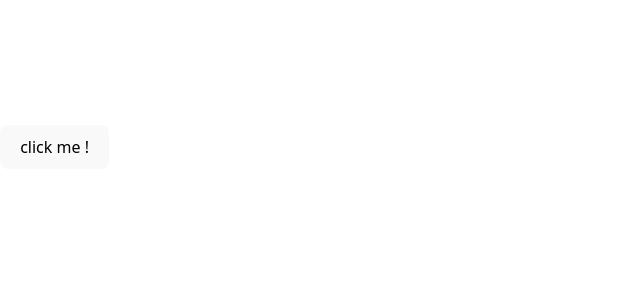
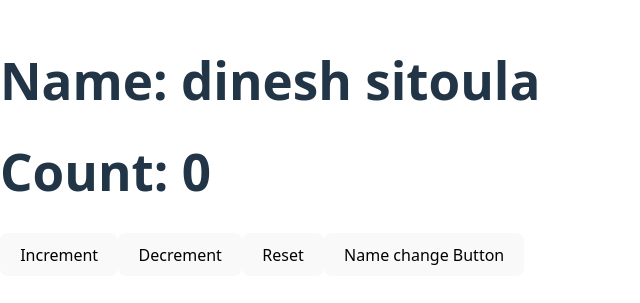
Before and after one commit to dineshctoula/react-Tutorial, a React (Vite) app: page / in a window 1280 px wide. Shown: the part 253-556 px from the top of the page, without its empty margins (0-640 px from the left). Built offline with nearby package versions, Linux system fonts and the light colour scheme.

Commit message:
state in ReactJs

```diff
--- a/src/App.jsx
+++ b/src/App.jsx
@@ -1,100 +1,47 @@
-// // function App() {
-// //   const name = "dinesh";
+import { useState } from "react";
 
-// //   let a = 10;
-// //   let b = 20;
+function App() {
 
-// //   let isLoggedIn = true;
-
-
-// //   let user={
-// //     name:"dinesh",
-// //     age:23,
-// //   };
-// //   // user bhanney chae object ho
-
-
-// //   // array
-// //   let fruits=["apple", "banana","orange"];
-
-
-
-// //   // js function
-// //   function add(x,y){
-// //     return x+y;
-// //   }
-
-// //   return (
-// //     <div>
-// //       <h1> My react App: {name}</h1>
-// //       <p>A + B is {a + b}</p>
-
-// //       {/* is logged in bhaneko chae conditional rendering using ternary operator  */}
-// //       <p>{isLoggedIn ? "welcome back!" : "please log in"}</p>
-
-
-// //       <p>{isLoggedIn && "you are logged in" }</p>
-
-// //       <p>{user.name} is {user.age} years old</p>
-
-// //       <p>{fruits[1]} is my favourite fruits </p>
-
-
-
-// //       <p>{add(4,6)}</p>
-
-// //       <button onClick={()=>alert("button clicked")}>Click me</button>
-
-// //     </div>
-// //   );
-// // }
-
-// // export default App;
+  const [name, setName] = useState("dinesh sitoula");
+  const [count, setCount] = useState(0);
 
 
 
 
+  const nameChange = () => {
+    setName("pawan sitoula");
+  };
+
+  return (
+    <div className="App">
+      <h1>Name: {name}</h1>
+      <h1>Count: {count}</h1>
+
+      <div>
+        {/* increment button */}
+        <button onClick={() => setCount(count + 1)}>
+          Increment
+        </button>
+
+        {/* decrement button */}
+        <button onClick={() => setCount(count - 1)}>
+          Decrement
+        </button>
+
+        {/* reset button */}
+        <button onClick={() => setCount(0)}>
+          Reset
+        </button>
+
+        {/* name change button */}
+        <button onClick={nameChange}>
+          Name change Button
+        </button>
 
 
-// function App(){
-//   //  function showAlert(){
-//   //           alert("hello, dinesh don");
-//   //       }
-
-//   const showAlert=(MD)=>{
-//     alert("helloo, dinesh don" +MD);
-//   };
-//   return (
-//     <div className="App">
-//       <h1> My react App</h1>
-//       <p> This is a simple react application.</p>
-//       {/* within arrow function parameter pass hunxa  */}
-//       <button onClick={()=>showAlert('DS')}> click me !</button>
-
-//       {/* function ko defination lai call gareko xah  */}
-
-
-//     </div>
-
-//   );
-// }
-// export default App;
-// // onclick, onchange xa bhaney click wala capital hunu parxa
-
-
-function App(){
-//   function showAlert(){
-//     alert("hi");
-//   }
-
-const showAlert=()=>{
-  alert("hi");
-}
-  return(
-    <div>
-      <button onClick={showAlert}> click me !</button>
+      </div>
     </div>
-
   );
 }
+
 export default App;
```
